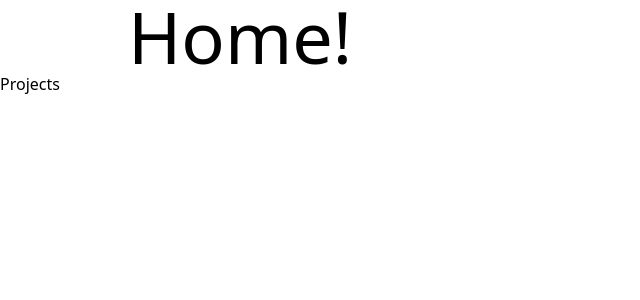
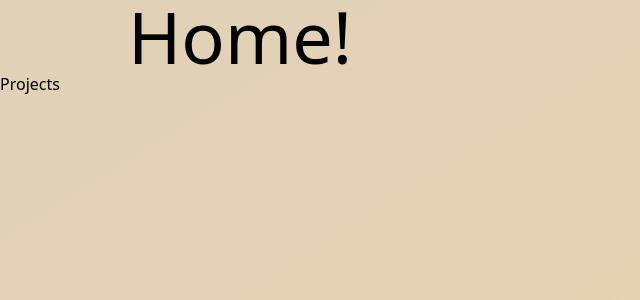
Before and after one commit to MartinP460/portfolio-v2, a SvelteKit app: page / in a window 1280 px wide. Shown: the top 300 px of the page, without its empty margins (0-640 px from the left). Built offline with nearby package versions, Linux system fonts and the light colour scheme.

Commit message:
Add background gradient.

```diff
--- a/src/app.css
+++ b/src/app.css
@@ -1,3 +1,8 @@
 @import 'tailwindcss/base';
 @import 'tailwindcss/components';
 @import 'tailwindcss/utilities';
+
+html {
+  overflow: hidden;
+  height: 100%;
+}
--- a/src/routes/+layout.svelte
+++ b/src/routes/+layout.svelte
@@ -5,8 +5,12 @@
   let { data, children } = $props()
 </script>
 
-{#key data.url}
-  <div in:fly={{ x: -200, duration: 300, delay: 300 }} out:fly={{ x: 200, duration: 300 }}>
-    {@render children()}
-  </div>
-{/key}
+<div
+  class="from-background-gradient-start to-background-gradient-end h-screen w-screen bg-gradient-to-br"
+>
+  {#key data.url}
+    <div in:fly={{ x: -200, duration: 300, delay: 300 }} out:fly={{ x: 200, duration: 300 }}>
+      {@render children()}
+    </div>
+  {/key}
+</div>
--- a/tailwind.config.ts
+++ b/tailwind.config.ts
@@ -1,12 +1,22 @@
-import typography from '@tailwindcss/typography';
-import type { Config } from 'tailwindcss';
+import typography from '@tailwindcss/typography'
+import colors from 'tailwindcss/colors'
+import type { Config } from 'tailwindcss'
 
 export default {
-	content: ['./src/**/*.{html,js,svelte,ts}'],
+  content: ['./src/**/*.{html,js,svelte,ts}'],
 
-	theme: {
-		extend: {}
-	},
+  theme: {
+    extend: {
+      colors: {
+        primary: '#283f13',
+        background: '#e0d1b8',
+        'background-gradient-start': '#e0d1b8',
+        'background-gradient-end': '#ecd4ad',
+        'text-foreground': colors.gray[800],
+        'text-background': colors.gray[600]
+      }
+    }
+  },
 
-	plugins: [typography]
-} satisfies Config;
+  plugins: [typography]
+} satisfies Config
```
